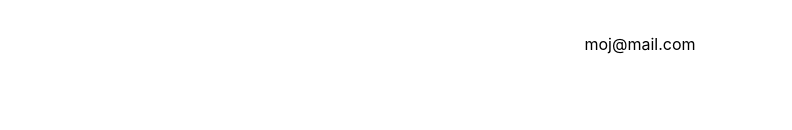
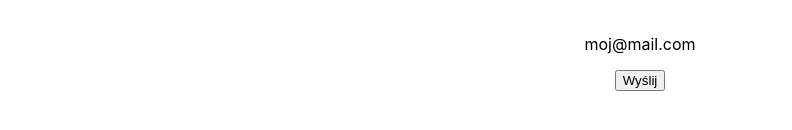
Before and after one commit to infoshareacademy/isareactrars, a JavaScript app in the folder my-app/: page / in a window 1280 px wide. Shown: the part 410-540 px from the top of the page, without its empty margins (0-792 px from the left). Built offline with nearby package versions, Linux system fonts and the light colour scheme; the HTML template or start-up script is replaced by a standard one.

Commit message:
Added onclick handler in contact

```diff
--- a/my-app/src/Contact.js
+++ b/my-app/src/Contact.js
@@ -1,6 +1,10 @@
 import styles from './Contact.module.css';
 
 export function Contact({ data: { phone, address, email} }) {
+    const handleClick = () => {
+        alert(`Zapraszam do mnie przy ${address.street} ${address.number}!`)
+    }
+
     return (
         <div className={styles.container}>
             <h3>TEL</h3>
@@ -9,6 +13,7 @@ export function Contact({ data: { phone, address, email} }) {
             <p>{address.street} {address.number}, {address.city}</p>
             <h3>EMIAL</h3>
             <p>{email}</p>
+            <button onClick={handleClick}>Wyślij</button>
         </div>
     )
 }
```
